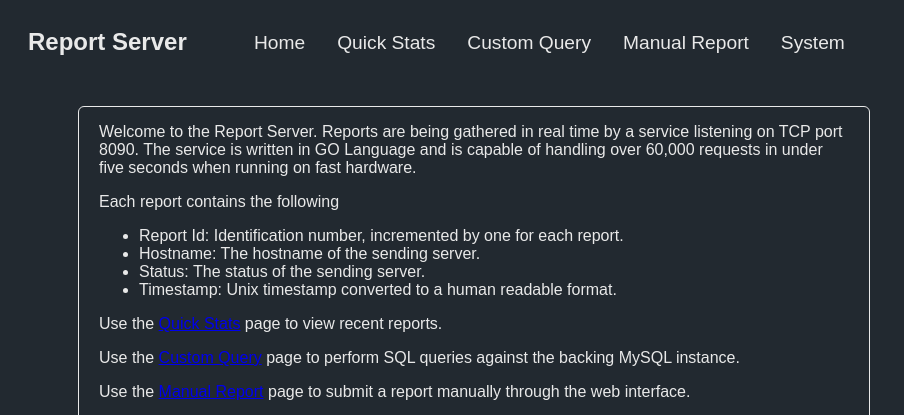
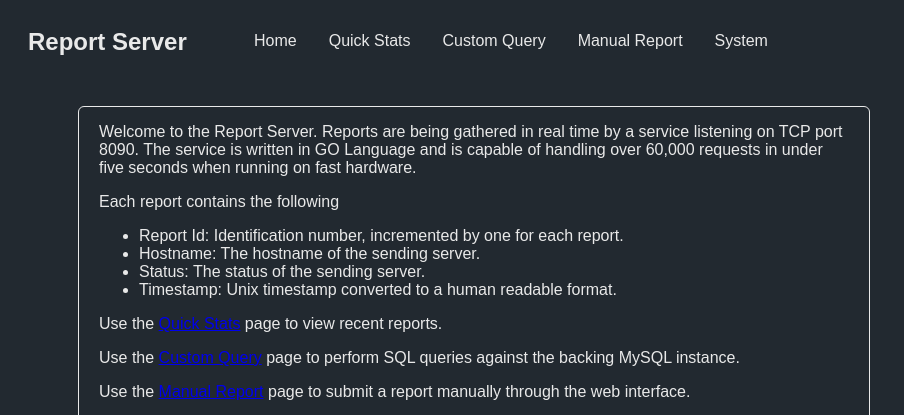
Before and after one commit to jsirianni/cis371-project, a PHP site: page / in a window 1280 px wide. Shown: the top 415 px of the page, without its empty margins (0-904 px from the left). Run offline with PHP 8.4, Linux system fonts and the light colour scheme.

Commit message:
spell check

```diff
--- a/http_server/styles/default.css
+++ b/http_server/styles/default.css
@@ -72,7 +72,7 @@ li a {
     color: #000;
     padding: 8px 16px;
     text-decoration: none;
-    font-size: 1.2em;
+    font-size: 1.0em;
 }
 
 /* Change the link color on hover */
```
